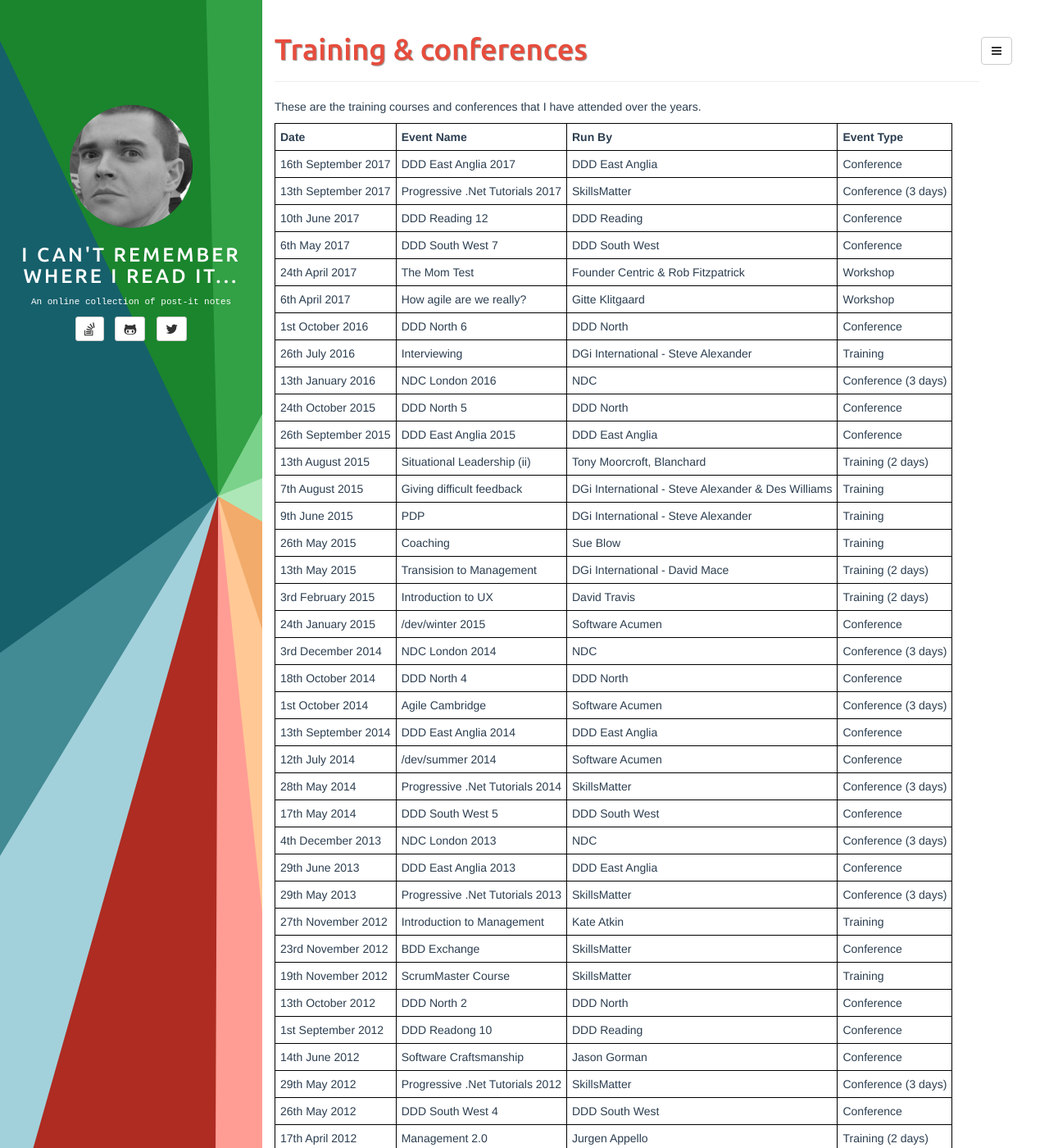
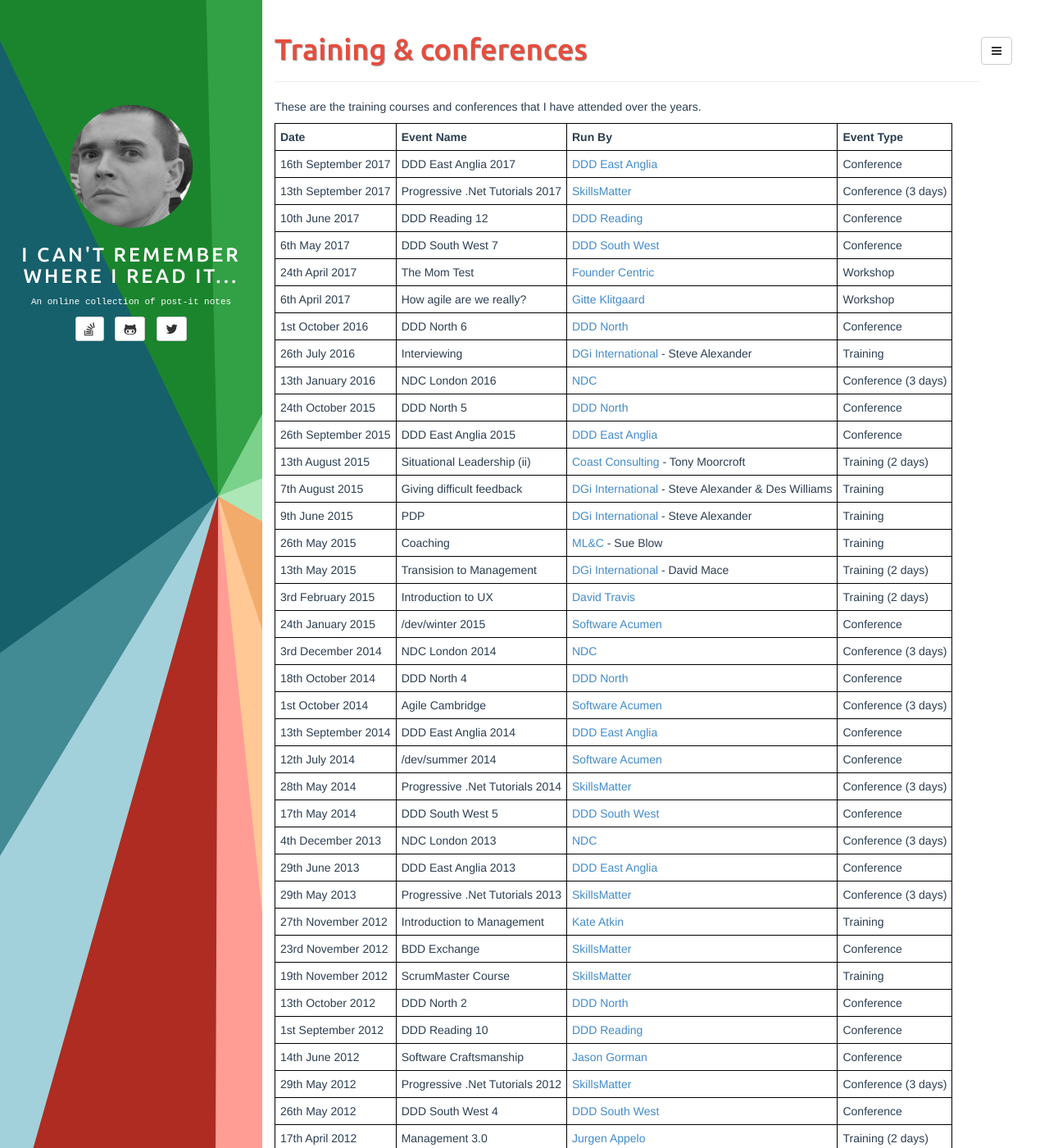
Before and after one commit to adrianbanks/adrianbanks.github.io, a Jekyll site: the page built from training.md, in a window 1280 px wide and 1400 px high. Shown: the whole window at 82% size. Built offline with Jekyll 4.4.1, drawn with Linux system fonts in a browser that asks for light colours.

```diff
--- a/training.md
+++ b/training.md
@@ -5,54 +5,71 @@ title: Training & conferences
 
 These are the training courses and conferences that I have attended over the years.
 
-| **Date**            | **Event Name**                  | **Run By**                                         | **Event Type**      |
-| ------------------- | ------------------------------- | -------------------------------------------------- | ------------------- |
-| 16th September 2017 | DDD East Anglia 2017            | DDD East Anglia                                    | Conference          |
-| 13th September 2017 | Progressive .Net Tutorials 2017 | SkillsMatter                                       | Conference (3 days) |
-| 10th June 2017      | DDD Reading 12                  | DDD Reading                                        | Conference          |
-| 6th May 2017        | DDD South West 7                | DDD South West                                     | Conference          |
-| 24th April 2017     | The Mom Test                    | Founder Centric & Rob Fitzpatrick                  | Workshop            |
-| 6th April 2017      | How agile are we really?        | Gitte Klitgaard                                    | Workshop            |
-| 1st October 2016    | DDD North 6                     | DDD North                                          | Conference          |
-| 26th July 2016      | Interviewing                    | DGi International - Steve Alexander                | Training            |
-| 13th January 2016   | NDC London 2016                 | NDC                                                | Conference (3 days) |
-| 24th October 2015   | DDD North 5                     | DDD North                                          | Conference          |
-| 26th September 2015 | DDD East Anglia 2015            | DDD East Anglia                                    | Conference          |
-| 13th August 2015    | Situational Leadership (ii)     | Tony Moorcroft, Blanchard                          | Training (2 days)   |
-| 7th August 2015     | Giving difficult feedback       | DGi International - Steve Alexander & Des Williams | Training            |
-| 9th June 2015       | PDP                             | DGi International - Steve Alexander                | Training            |
-| 26th May 2015       | Coaching                        | Sue Blow                                           | Training            |
-| 13th May 2015       | Transision to Management        | DGi International - David Mace                     | Training (2 days)   |
-| 3rd February 2015   | Introduction to UX              | David Travis                                       | Training (2 days)   |
-| 24th January 2015   | /dev/winter 2015                | Software Acumen                                    | Conference          |
-| 3rd December 2014   | NDC London 2014                 | NDC                                                | Conference (3 days) |
-| 18th October 2014   | DDD North 4                     | DDD North                                          | Conference          |
-| 1st October 2014    | Agile Cambridge                 | Software Acumen                                    | Conference (3 days) |
-| 13th September 2014 | DDD East Anglia 2014            | DDD East Anglia                                    | Conference          |
-| 12th July 2014      | /dev/summer 2014                | Software Acumen                                    | Conference          |
-| 28th May 2014       | Progressive .Net Tutorials 2014 | SkillsMatter                                       | Conference (3 days) |
-| 17th May 2014       | DDD South West 5                | DDD South West                                     | Conference          |
-| 4th December 2013   | NDC London 2013                 | NDC                                                | Conference (3 days) |
-| 29th June 2013      | DDD East Anglia 2013            | DDD East Anglia                                    | Conference          |
-| 29th May 2013       | Progressive .Net Tutorials 2013 | SkillsMatter                                       | Conference (3 days) |
-| 27th November 2012  | Introduction to Management      | Kate Atkin                                         | Training            |
-| 23rd November 2012  | BDD Exchange                    | SkillsMatter                                       | Conference          |
-| 19th November 2012  | ScrumMaster Course              | SkillsMatter                                       | Training            |
-| 13th October 2012   | DDD North 2                     | DDD North                                          | Conference          |
-| 1st September 2012  | DDD Readong 10                  | DDD Reading                                        | Conference          |
-| 14th June 2012      | Software Craftsmanship          | Jason Gorman                                       | Conference          |
-| 29th May 2012       | Progressive .Net Tutorials 2012 | SkillsMatter                                       | Conference (3 days) |
-| 26th May 2012       | DDD South West 4                | DDD South West                                     | Conference          |
-| 17th April 2012     | Management 2.0                  | Jurgen Appello                                     | Training  (2 days)  |
-| 21st October 2011   | Give Camp UK                    | Give Camp UK                                       | Hackathon (3 days)  |
-| 8th October 2011    | DDD North 1                     | DDD North                                          | Conference          |
-| 11th June 2011      | DDD South West 3                | DDD South West                                     | Conference          |
-| 29th January 2011   | DDD Reading 9                   | DDD Reading                                        | Conference          |
-| 15th March 2010     | Devweek 2010                    | Bearpark Publishing                                | Conference (3 days) |
-| 11th March 2008     | Devweek 2008                    | Bearpark Publishing                                | Conference (3 days) |
-| 27th February 2007  | Devweek 2007                    | Bearpark Publishing                                | Conference (3 days) |
-| 21st February 2006  | Devweek 2006                    | Bearpark Publishing                                | Conference (3 days) |
-| 22nd February 2005  | Devweek 2005                    | Bearpark Publishing                                | Conference (3 days) |
-| 24th February 2004  | Devweek 2004                    | Bearpark Publishing                                | Conference (3 days) |
-| 25th February 2003  | Devweek 2003                    | Bearpark Publishing                                | Conference (3 days) |
+| **Date**            | **Event Name**                  | **Run By**                                               | **Event Type**      |
+| ------------------- | ------------------------------- | -------------------------------------------------------- | ------------------- |
+| 16th September 2017 | DDD East Anglia 2017            | [DDD East Anglia][8]                                     | Conference          |
+| 13th September 2017 | Progressive .Net Tutorials 2017 | [SkillsMatter][6]                                        | Conference (3 days) |
+| 10th June 2017      | DDD Reading 12                  | [DDD Reading][1]                                         | Conference          |
+| 6th May 2017        | DDD South West 7                | [DDD South West][2]                                      | Conference          |
+| 24th April 2017     | The Mom Test                    | [Founder Centric][16]                                    | Workshop            |
+| 6th April 2017      | How agile are we really?        | [Gitte Klitgaard][15]                                    | Workshop            |
+| 1st October 2016    | DDD North 6                     | [DDD North][3]                                           | Conference          |
+| 26th July 2016      | Interviewing                    | [DGi International][12] - Steve Alexander                | Training            |
+| 13th January 2016   | NDC London 2016                 | [NDC][9]                                                 | Conference (3 days) |
+| 24th October 2015   | DDD North 5                     | [DDD North][3]                                           | Conference          |
+| 26th September 2015 | DDD East Anglia 2015            | [DDD East Anglia][8]                                     | Conference          |
+| 13th August 2015    | Situational Leadership (ii)     | [Coast Consulting][14] - Tony Moorcroft                  | Training (2 days)   |
+| 7th August 2015     | Giving difficult feedback       | [DGi International][12] - Steve Alexander & Des Williams | Training            |
+| 9th June 2015       | PDP                             | [DGi International][12] - Steve Alexander                | Training            |
+| 26th May 2015       | Coaching                        | [ML&C][13] - Sue Blow                                    | Training            |
+| 13th May 2015       | Transision to Management        | [DGi International][12] - David Mace                     | Training (2 days)   |
+| 3rd February 2015   | Introduction to UX              | [David Travis][11]                                       | Training (2 days)   |
+| 24th January 2015   | /dev/winter 2015                | [Software Acumen][10]                                    | Conference          |
+| 3rd December 2014   | NDC London 2014                 | [NDC][9]                                                 | Conference (3 days) |
+| 18th October 2014   | DDD North 4                     | [DDD North][3]                                           | Conference          |
+| 1st October 2014    | Agile Cambridge                 | [Software Acumen][10]                                    | Conference (3 days) |
+| 13th September 2014 | DDD East Anglia 2014            | [DDD East Anglia][8]                                     | Conference          |
+| 12th July 2014      | /dev/summer 2014                | [Software Acumen][10]                                    | Conference          |
+| 28th May 2014       | Progressive .Net Tutorials 2014 | [SkillsMatter][6]                                        | Conference (3 days) |
+| 17th May 2014       | DDD South West 5                | [DDD South West][2]                                      | Conference          |
+| 4th December 2013   | NDC London 2013                 | [NDC][9]                                                 | Conference (3 days) |
+| 29th June 2013      | DDD East Anglia 2013            | [DDD East Anglia][8]                                     | Conference          |
+| 29th May 2013       | Progressive .Net Tutorials 2013 | [SkillsMatter][6]                                        | Conference (3 days) |
+| 27th November 2012  | Introduction to Management      | [Kate Atkin][7]                                          | Training            |
+| 23rd November 2012  | BDD Exchange                    | [SkillsMatter][6]                                        | Conference          |
+| 19th November 2012  | ScrumMaster Course              | [SkillsMatter][6]                                        | Training            |
+| 13th October 2012   | DDD North 2                     | [DDD North][3]                                           | Conference          |
+| 1st September 2012  | DDD Reading 10                  | [DDD Reading][1]                                         | Conference          |
+| 14th June 2012      | Software Craftsmanship          | [Jason Gorman][5]                                        | Conference          |
+| 29th May 2012       | Progressive .Net Tutorials 2012 | [SkillsMatter][6]                                        | Conference (3 days) |
+| 26th May 2012       | DDD South West 4                | [DDD South West][2]                                      | Conference          |
+| 17th April 2012     | Management 3.0                  | [Jurgen Appelo][4]                                       | Training  (2 days)  |
+| 21st October 2011   | Give Camp UK                    | Give Camp UK                                             | Hackathon (3 days)  |
+| 8th October 2011    | DDD North 1                     | [DDD North][3]                                           | Conference          |
+| 11th June 2011      | DDD South West 3                | [DDD South West][2]                                      | Conference          |
+| 29th January 2011   | DDD Reading 9                   | [DDD Reading][1]                                         | Conference          |
+| 15th March 2010     | Devweek 2010                    | Bearpark Publishing                                      | Conference (3 days) |
+| 11th March 2008     | Devweek 2008                    | Bearpark Publishing                                      | Conference (3 days) |
+| 27th February 2007  | Devweek 2007                    | Bearpark Publishing                                      | Conference (3 days) |
+| 21st February 2006  | Devweek 2006                    | Bearpark Publishing                                      | Conference (3 days) |
+| 22nd February 2005  | Devweek 2005                    | Bearpark Publishing                                      | Conference (3 days) |
+| 24th February 2004  | Devweek 2004                    | Bearpark Publishing                                      | Conference (3 days) |
+| 25th February 2003  | Devweek 2003                    | Bearpark Publishing                                      | Conference (3 days) |
 {:.mdtable}
+
+ [1]: http://www.developerdeveloperdeveloper.com
+ [2]: http://www.dddsouthwest.com
+ [3]: http://dddnorth.co.uk
+ [4]: https://management30.com
+ [5]: http://www.codemanship.co.uk
+ [6]: https://skillsmatter.com
+ [7]: http://kateatkin.com
+ [8]: https://www.dddeastanglia.com
+ [9]: http://www.ndcconferences.com
+ [10]: http://www.software-acumen.com
+ [11]: http://www.userfocus.co.uk
+ [12]: http://dginternational.co.uk
+ [13]: http://www.management-learning.co.uk
+ [14]: http://coastconsulting.com
+ [15]: https://twitter.com/nativewired
+ [16]: http://www.foundercentric.com
```
